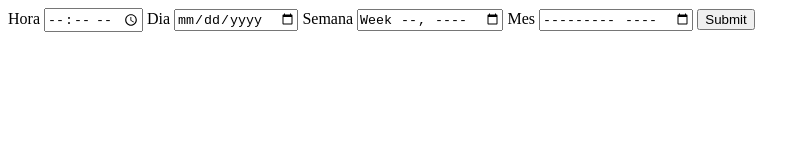
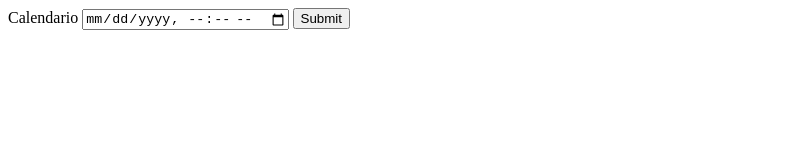
Before and after one commit to Yoshua21/html-css-platzy, a plain HTML site: page clasefrom/index.html in a window 1280 px wide. Shown: the whole page, without its empty margins (0-810 px from the left). Drawn offline with Linux system fonts and the light colour scheme.

Commit message:
Se utiliza una etiqueta para formularios pero mas corto   es un typo de formulario corto

```diff
--- a/clasefrom/index.html
+++ b/clasefrom/index.html
@@ -7,21 +7,9 @@
     </head>
     <body>
         <form actions="">
-            <label for="hora">
-                <span>Hora</span>
-                <input type="time" id="hora" name="hora"/>
-            </label>
-            <label for="dia">
-                <span>Dia</span>
-                <input type="date" id="dia" name="dia"/>
-            </label>
-            <label for="semana">
-                <span>Semana</span>
-                <input type="week" id="semana" name="semana"/>
-            </label>
-            <label for="mes">
-                <span>Mes</span>
-                <input type="month" id="mes" name="mes"/>
+            <label for="calendario">
+                <span>Calendario</span>
+                <input type="datetime-local" id="calendario" name="calendario">
             </label>
             <input type="submit"/>
         </form>
```
